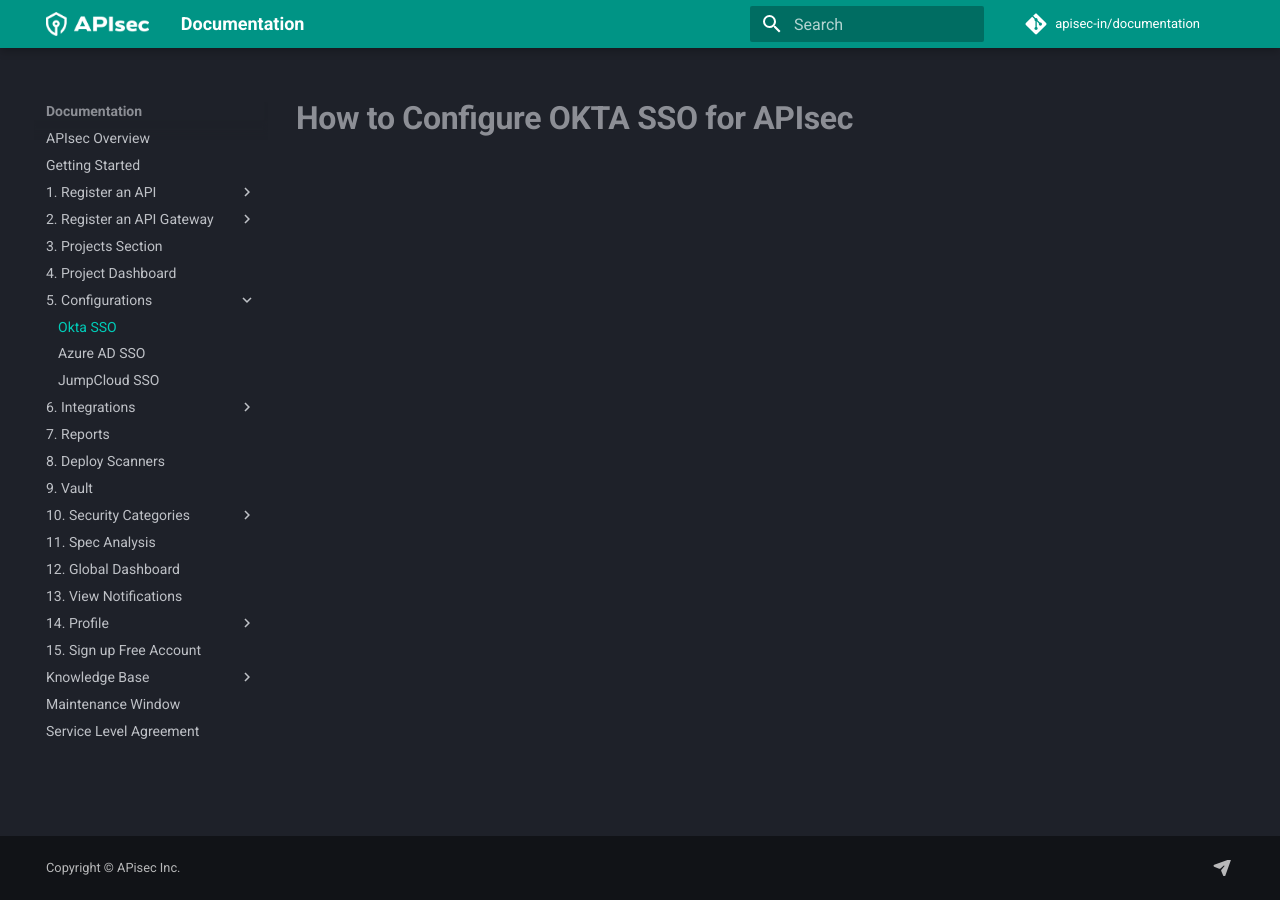
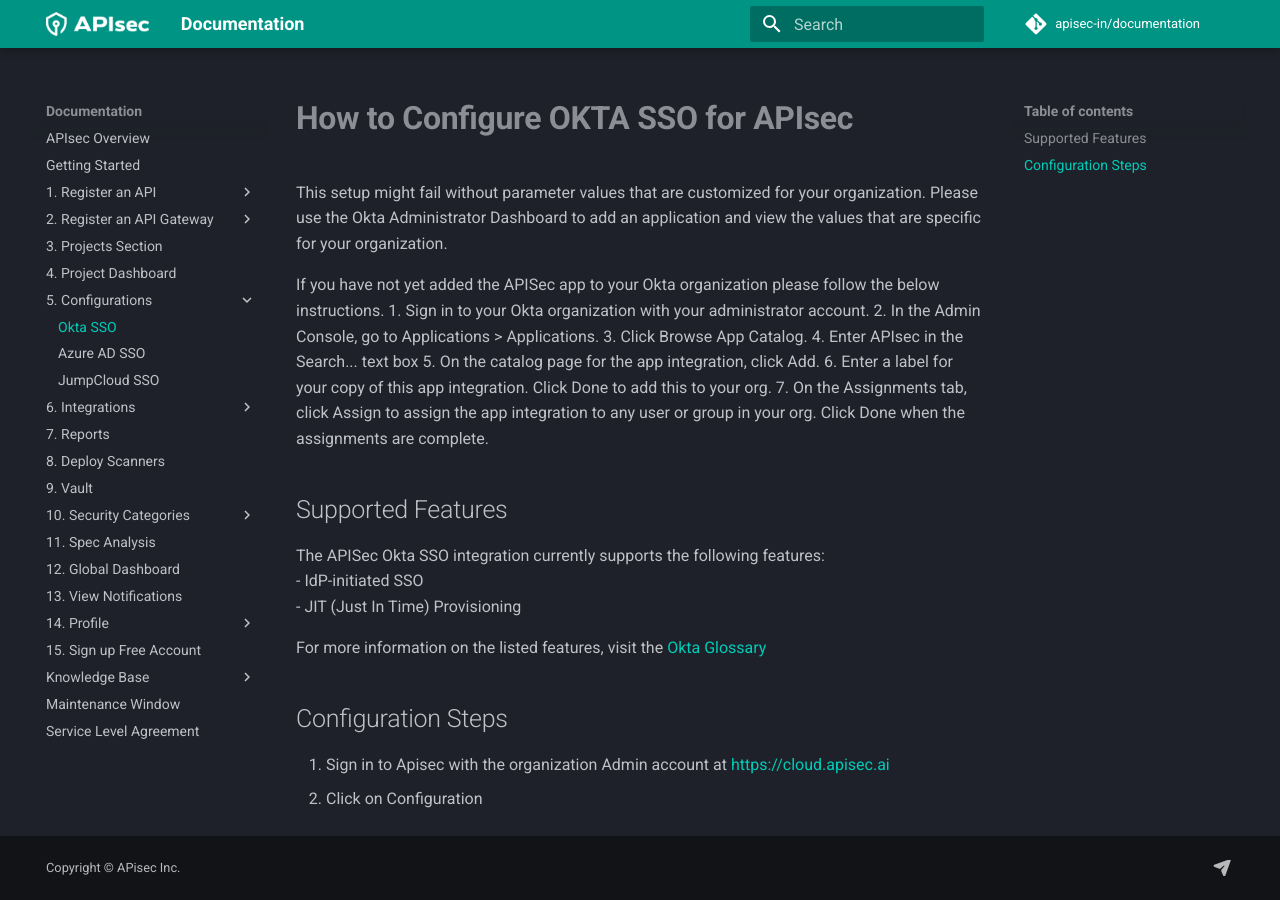
Before and after one commit to apisec-inc/documentation, an MkDocs documentation site: the page built from docs/OktaSSOConfig.md, in a window 1280 px wide. Built offline with MkDocs 1.6.1 and Material for MkDocs 9.7.7, drawn with Linux system fonts in a browser that asks for light colours; comment, search, counter and statistics services are not loaded.

Commit message:
Update OktaSSOConfig.md

```diff
--- a/docs/OktaSSOConfig.md
+++ b/docs/OktaSSOConfig.md
@@ -1 +1,25 @@
 # **How to Configure OKTA SSO for APIsec**
+
+This setup might fail without parameter values that are customized for your organization. Please use the Okta Administrator Dashboard to add an application and view the values that are specific for your organization.
+
+If you have not yet added the APISec app to your Okta organization please follow the below instructions.
+1. Sign in to your Okta organization with your administrator account.
+2. In the Admin Console, go to Applications > Applications.
+3. Click Browse App Catalog.
+4. Enter APIsec in the Search... text box
+5. On the catalog page for the app integration, click Add.
+6. Enter a label for your copy of this app integration. Click Done to add this to your org.
+7. On the Assignments tab, click Assign to assign the app integration to any user or group in your org. Click Done when the assignments are complete.
+
+## Supported Features
+
+The APISec Okta SSO  integration currently supports the following features:
+-  IdP-initiated SSO
+-  JIT (Just In Time) Provisioning
+
+For more information on the listed features, visit the [Okta Glossary](https://help.okta.com/en-us/content/topics/reference/glossary.htm)
+
+## Configuration Steps
+
+1.  Sign in to Apisec with the organization Admin account at [https://cloud.apisec.ai](https://cloud.apisec.ai)
+2.  Click on Configuration
```
